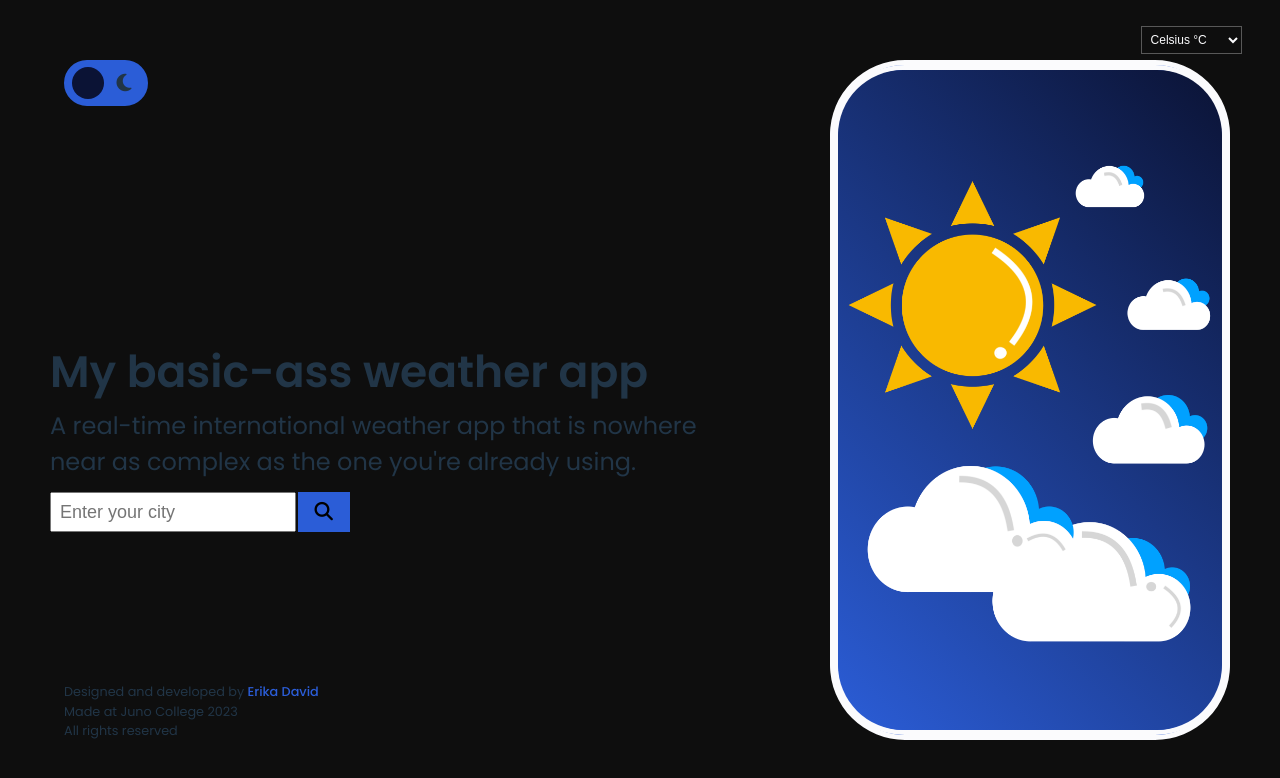
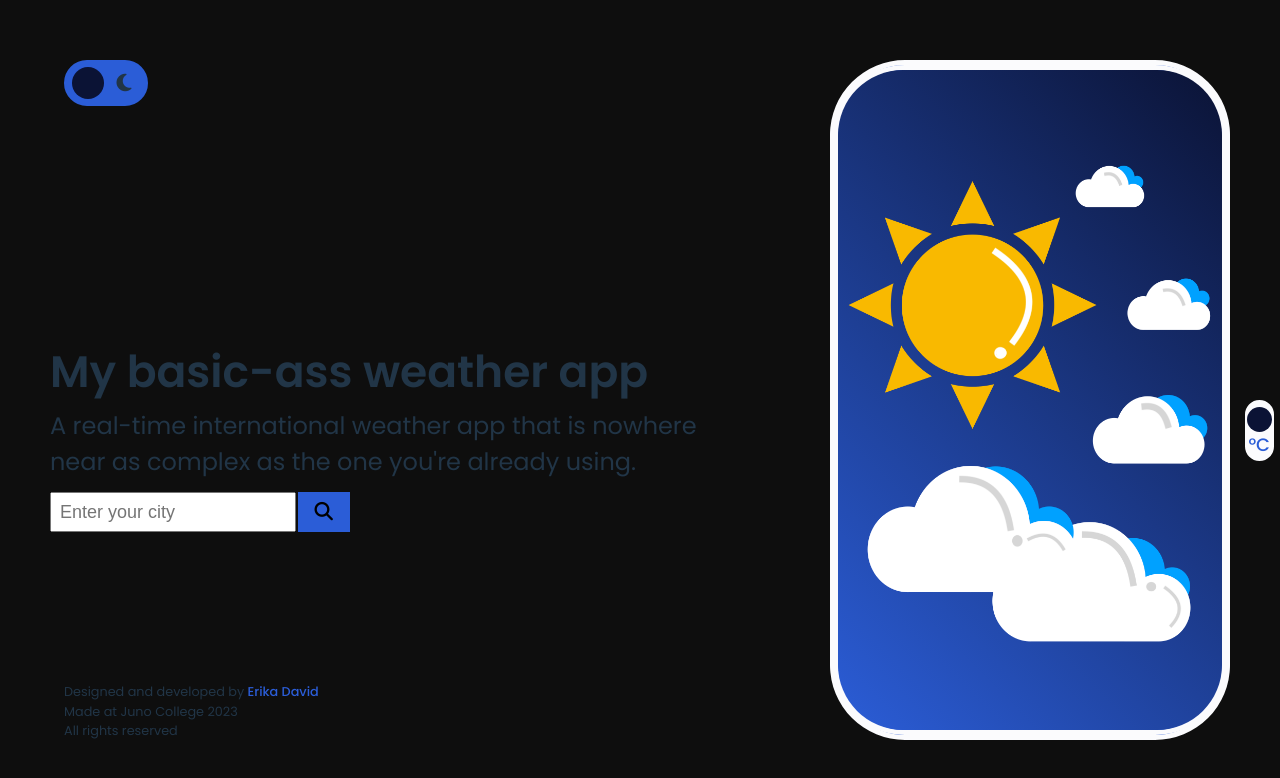
Before and after one commit to erikajdavid/my-weather-app, a React (Vite) app: page / in a window 1280 px wide. Shown: the top 778 px of the page. Built offline with nearby package versions, Linux system fonts and the light colour scheme.

Commit message:
restyled and repositioned unit toggle

```diff
--- a/src/App.css
+++ b/src/App.css
@@ -365,12 +365,6 @@ input {
     background-color: var(--lightblued);
 }
 
-.units {
-    position: absolute;
-    top: 3%;
-    right: 3%;
-}
-
 select {
     height: 1.75rem;
     font-size: 0.75rem;
@@ -386,3 +380,34 @@ select {
     color: var(--lightblued);
     border: 1.5px solid var(--lightblued);
 }
+
+.units {
+    display: flex;
+    flex-direction: column;
+    text-align: center;
+    border-radius: 2rem;
+    color: var(--lightbluen);
+    background-color: var(--white);
+    border: 2px solid var(--white);
+    position: absolute;
+    top: 50%;
+    right: -5%;
+    padding: 0.1rem;
+    cursor: pointer;
+    padding: 0 0..2rem;
+}
+
+.units p {
+    font-weight: 500;
+}
+
+.sliderTwo {
+    position: absolute;
+    top: 0%;
+    left: 0%;
+    background-color: var(--darkbluen);
+    width: 1.6rem;
+    height: 1.6rem;
+    border-radius: 2rem;
+    transition: 0.4s ease-in;
+}
--- a/src/App.jsx
+++ b/src/App.jsx
@@ -53,9 +53,9 @@ function App() {
 
   return (
     <div className={`App ${darkMode ? 'night' : 'day'}`}>
-      <SelectUnits selectedUnit={selectedUnit} setSelectedUnit={setSelectedUnit} />
       <div className="wrapper">
         <ThemeBar handleToggleTheme={handleToggleTheme} darkMode={darkMode} />
+        <SelectUnits selectedUnit={selectedUnit} setSelectedUnit={setSelectedUnit} />
         <div className="mainContainer">
           <Header setCity={setCity} searchCity={searchCity} weather={weather}/>
           <div className="AppContainer">
--- a/src/SelectUnits.jsx
+++ b/src/SelectUnits.jsx
@@ -1,16 +1,20 @@
+import React from 'react';
+
 const SelectUnits = ({ selectedUnit, setSelectedUnit }) => {
-  const handleUnitChange = (event) => {
-    setSelectedUnit(event.target.value);
+
+  const sliderPosition =  selectedUnit === 'metric' ? '8%' : '50%';
+
+  const toggleUnits = () => {
+    const newUnit = selectedUnit === 'metric' ? 'imperial' : 'metric';
+    setSelectedUnit(newUnit);
   };
 
   return (
-    <form action="#" method="#" className="units" name="units">
-      <label htmlFor="selectUnits"></label>
-      <select id="selectUnits" name="selectUnits" value={selectedUnit} onChange={handleUnitChange}>
-        <option value="metric">Celsius °C</option>
-        <option value="imperial">Fahrenheit F</option>
-      </select>
-    </form>
+    <section className="units" onClick={toggleUnits}>
+      <p>F</p>
+      <p>°C</p>
+      <div className="sliderTwo" style={{ top: sliderPosition }}></div>
+    </section>
   );
 };
 
```
